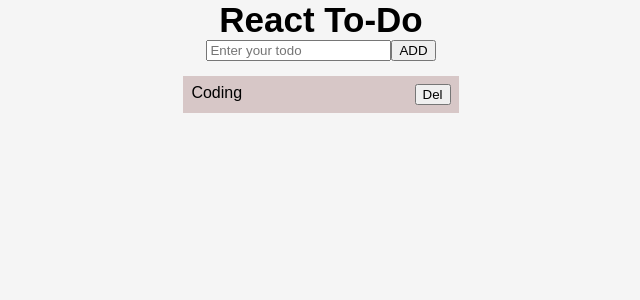
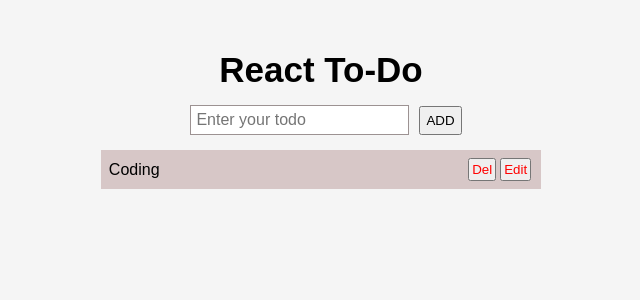
Before and after one commit to idnyaneshwaraxioned/todo-app, a React (Create React App) app: page / in a window 1280 px wide. Shown: the top 300 px of the page, without its empty margins (319-959 px from the left). Built offline with nearby package versions, Linux system fonts and the light colour scheme.

Commit message:
Update item done and Css done

```diff
--- a/src/App.css
+++ b/src/App.css
@@ -108,15 +108,19 @@ li {
 /*=================================
   main styling starts here
 =================================*/
-.container .wrapper{ text-align: center; }
+.container .wrapper{
+  padding: 35px 0;
+  text-align: center;
+}
 
 .container h1 {
+  margin: 15px 0;
   font-size: 35px;
   font-weight: bold;
 }
 
 .todos{
-  width: 25%;
+  width: 40%;
   margin: 15px auto;
 }
 
@@ -125,7 +129,29 @@ li {
   margin: 5px 0;
   display: flex;
   justify-content: space-between;
+  align-items: center;
   background-color: #d7c7c7;
+}
+
+.container input {
+  padding: 5px;
+  border: 1px solid #9c9292;
+  outline: none;
+  margin: 0 10px;
+  box-sizing: border-box;
+  font-size: 16px;
+}
+
+.container .addbtn ,.todo .del,.container .updatebtn{
+  padding: 5px;
+  outline: none;
+  cursor: pointer;
+}
+
+.todo .del {
+  padding: 2px;
+  margin: 0 2px;
+  color: #ff0000;
 }
 /*=================================
   main styling ends here
--- a/src/Todo.js
+++ b/src/Todo.js
@@ -3,12 +3,24 @@ import React, { useState } from 'react';
 const Todo = () => {
 	const [inputData, setInputData] = useState('');
 	const [items, setItems] = useState([{ id: 1, task: "Coding" },]);
+	const [editIndex, setEditIndex] = useState();
+	const [btnflag, setbtnflag] = useState(true);
 
 	// const addItem = () => {
 	// 	const count = items.length;
 	// 	setItems([...items, { id: count + 1, task:inputData }]);
 	// 	setInputData('');
 	// }
+
+	const addData = ()=>{
+		if (inputData) {
+			const count = items.length;
+			setItems([...items, { id: count + 1, task: inputData }])
+			setInputData('');
+		} else {
+			alert("Please enter todos");
+		}
+	}
 
 	const deleteItem = (val) => {
 		console.log(val)
@@ -17,30 +29,51 @@ const Todo = () => {
 		})
 		setItems(filterData);
 	}
+
+	const editItem = (val) => {
+		let findItem = items.find((ele) => {
+			return ele.id === val + 1;
+		})
+		setInputData(findItem.task);
+		setEditIndex(val+1);
+		setbtnflag(false);
+		console.log('editIndex ' + editIndex);
+	}
+
+	const updateItem = ()=>{
+		setItems(
+			items.map((ele)=>{
+				if(ele.id===editIndex){
+					return{...ele,task:inputData}
+				}
+				return ele;
+			})
+		)
+		setInputData('');
+		setbtnflag(true);
+	}
+
 	return (
 		<div className="container">
 			<div className="wrapper">
 				<h1>React To-Do</h1>
 				<div className="todo-form">
 					<input type="text" placeholder="Enter your todo" value={inputData} onChange={(e) => setInputData(e.target.value)} />
-					<button onClick={
-						() => {
-							if(inputData){
-								const count = items.length;
-								setItems([...items, { id: count + 1, task:inputData }])
-								setInputData('');
-							} else {
-								alert("Please enter todos");
-							}
-						}
-					} >ADD</button>
+					{btnflag ? <button onClick={addData} className="addbtn">ADD</button>:
+					<button className="updatebtn" onClick={updateItem}>Update</button>}
 				</div>
 				<div className="todo-item">
 					<ul className="todos">
 						{
 							items.map((elem, index) => {
 								return (
-								<li className="todo" key={elem.id}><span>{elem.task}</span><button className="del" onClick={() => deleteItem(index)}>Del</button></li>
+									<li className="todo" key={elem.id}>
+										<span>{elem.task}</span>
+										<div>
+											<button className="del" onClick={() => deleteItem(index)}>Del</button>
+											<button className="del" onClick={() => editItem(index)}>Edit</button>
+										</div>
+									</li>
 								)
 							})
 						}
```
